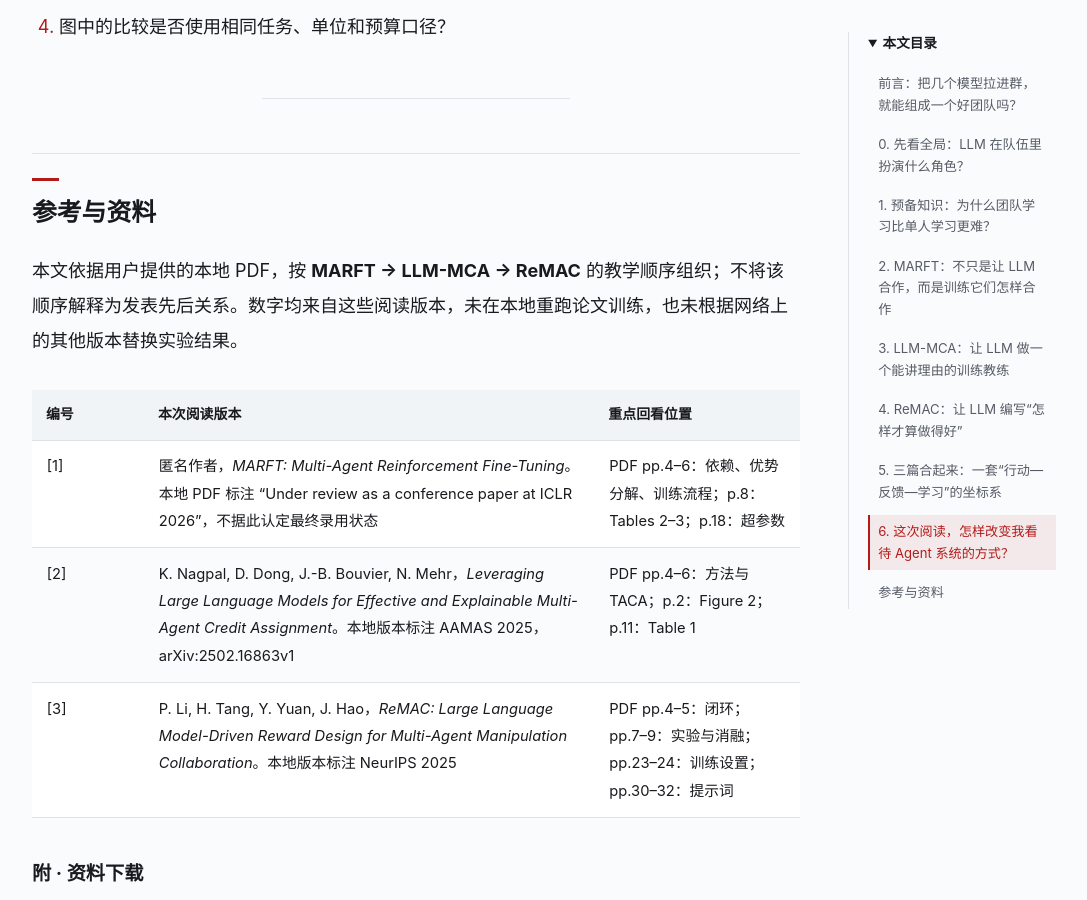
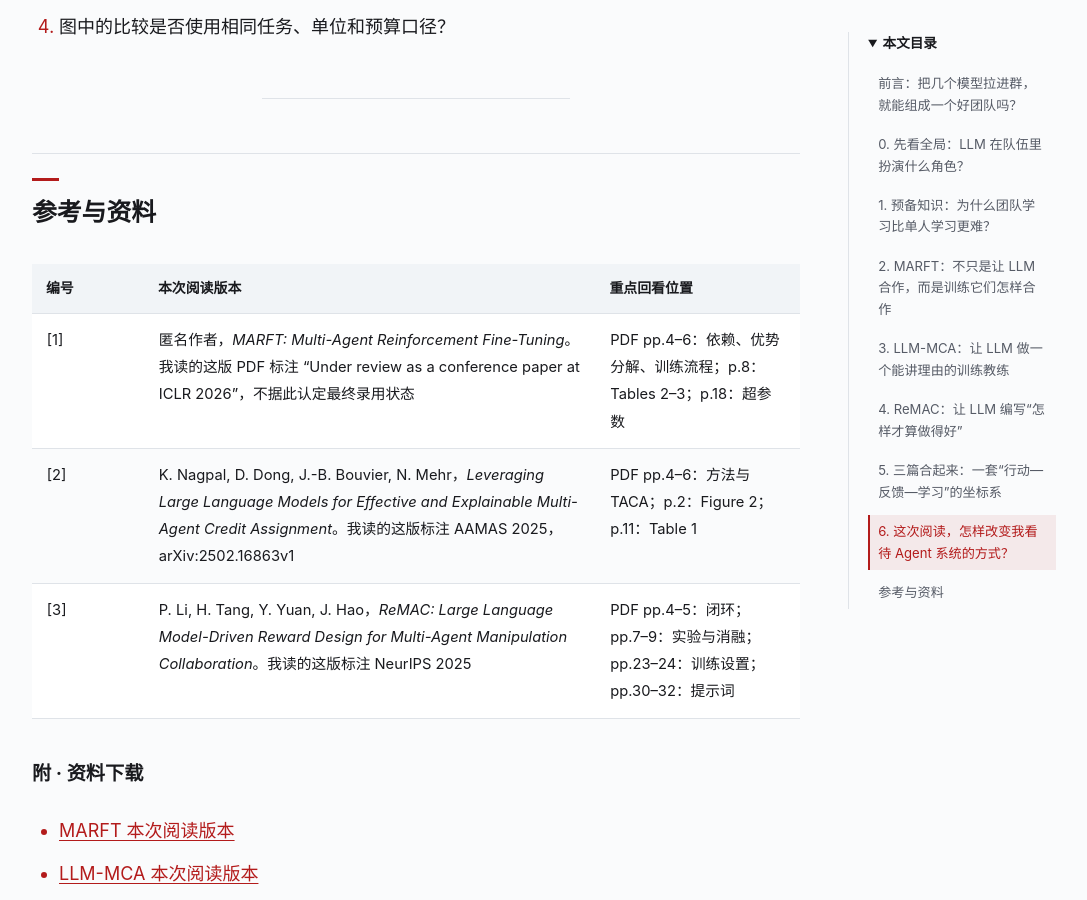
Before and after one commit to Redmoon-2333/Redmoon-2333.github.io, a Jekyll site: the page built from _posts/2026-09-18-multi-agent-learning-marft-mca-remac.md, in a window 1280 px wide and 900 px high, scrolled down 23002 px. Shown: the whole window, without its empty margins (52-1139 px from the left). Built offline with Jekyll 4.4.1, drawn with Linux system fonts in a browser that asks for light colours; some of the changed text lies outside the part shown.

Commit message:
fix(blog): 清理线上文章的第三人称表述，统一为第一人称
- 多智能体篇：删除「参考与资料」下的出处声明段落；图 5 说明与参考文献表的
  「本地复现实验」「本地 PDF/版本标注」改为第一人称
- Day7 篇：「你的原文写」「初稿标注」改为第一人称；正文中裸露的本地截图
  文件名（image-2026…）移除，改写为论文图号
- Day6 篇：正文中出现的 vault 路径改为「matplotlib 脚本生成」
- 附件 Day7.md 快照同步修正（该文件被 Jekyll 渲染为公开页面，此前线上可见）
- 配图 day9 SVG 页脚、day11 make_figures.py 的本地路径改为与脚本同级，
  对外可复跑且原作者用法不变

```diff
--- a/_posts/2026-09-18-multi-agent-learning-marft-mca-remac.md
+++ b/_posts/2026-09-18-multi-agent-learning-marft-mca-remac.md
@@ -335,7 +335,7 @@
 
 ![MARFT 的 MATH500 正确率与 LLM-MCA 的 RWARE 团队回报，按各自论文表格独立重绘](/assets/img/day12/day12-reported-results.png)
 
-> **图 5 · 相似的柱状图，不同的科学问题。** 左图依据 [1] Table 2，衡量数学题正确率，误差线为原文报告的标准误；右图依据 [2] Table 1 的 RWARE Average 行，衡量平均团队回报，误差线沿用原表所报 95% 置信区间。两图不共用单位，不能比较左右柱子的高低。它们分别说明“在此工作流上训练有收益”和“在此环境中个体反馈能改善策略表现”。这不是本地复现实验。
+> **图 5 · 相似的柱状图，不同的科学问题。** 左图依据 [1] Table 2，衡量数学题正确率，误差线为原文报告的标准误；右图依据 [2] Table 1 的 RWARE Average 行，衡量平均团队回报，误差线沿用原表所报 95% 置信区间。两图不共用单位，不能比较左右柱子的高低。它们分别说明“在此工作流上训练有收益”和“在此环境中个体反馈能改善策略表现”。这不是我的复现实验，两张图都是按论文原表重绘的。
 
 这篇论文最值得带走的是一条可操作的思路：
 
@@ -396,7 +396,7 @@
 
 但也容易看到一个隐患：如果“接近物体”的奖励过强，策略可能一直停在物体旁边，而不愿冒险抓起它。
 
-所以本文方法不是让 LLM 一次写完就结束，而是**看训练反馈，继续调整奖励结构、权重和计算方式**。
+所以 ReMAC 的方法不是让 LLM 一次写完就结束，而是**看训练反馈，继续调整奖励结构、权重和计算方式**。
 
 ### 4.4 两层循环：里面学动作，外面改奖励
 
@@ -436,7 +436,7 @@
 
 例如，成功率一直不变，但接近奖励已经很高，接下来需要看的就不是“再增加接近奖励”，而可能是抓取、转移、配合条件是否缺失。
 
-这是本文对方法的直观解释，不是额外运行得到的观察。对应的反思提示和规则见 [3] PDF pp.30–32。
+这是 ReMAC 论文对方法的直观解释，不是我自己额外运行得到的观察。对应的反思提示和规则见 [3] PDF pp.30–32。
 
 ### 4.7 实验结论：任务结构决定奖励设计的效果
 
@@ -521,13 +521,11 @@
 
 ## 参考与资料
 
-本文依据用户提供的本地 PDF，按 **MARFT → LLM-MCA → ReMAC** 的教学顺序组织；不将该顺序解释为发表先后关系。数字均来自这些阅读版本，未在本地重跑论文训练，也未根据网络上的其他版本替换实验结果。
-
 | 编号 | 本次阅读版本 | 重点回看位置 |
 | --- | --- | --- |
-| [1] | 匿名作者，*MARFT: Multi-Agent Reinforcement Fine-Tuning*。本地 PDF 标注 “Under review as a conference paper at ICLR 2026”，不据此认定最终录用状态 | PDF pp.4–6：依赖、优势分解、训练流程；p.8：Tables 2–3；p.18：超参数 |
-| [2] | K. Nagpal, D. Dong, J.-B. Bouvier, N. Mehr，*Leveraging Large Language Models for Effective and Explainable Multi-Agent Credit Assignment*。本地版本标注 AAMAS 2025，arXiv:2502.16863v1 | PDF pp.4–6：方法与 TACA；p.2：Figure 2；p.11：Table 1 |
-| [3] | P. Li, H. Tang, Y. Yuan, J. Hao，*ReMAC: Large Language Model-Driven Reward Design for Multi-Agent Manipulation Collaboration*。本地版本标注 NeurIPS 2025 | PDF pp.4–5：闭环；pp.7–9：实验与消融；pp.23–24：训练设置；pp.30–32：提示词 |
+| [1] | 匿名作者，*MARFT: Multi-Agent Reinforcement Fine-Tuning*。我读的这版 PDF 标注 “Under review as a conference paper at ICLR 2026”，不据此认定最终录用状态 | PDF pp.4–6：依赖、优势分解、训练流程；p.8：Tables 2–3；p.18：超参数 |
+| [2] | K. Nagpal, D. Dong, J.-B. Bouvier, N. Mehr，*Leveraging Large Language Models for Effective and Explainable Multi-Agent Credit Assignment*。我读的这版标注 AAMAS 2025，arXiv:2502.16863v1 | PDF pp.4–6：方法与 TACA；p.2：Figure 2；p.11：Table 1 |
+| [3] | P. Li, H. Tang, Y. Yuan, J. Hao，*ReMAC: Large Language Model-Driven Reward Design for Multi-Agent Manipulation Collaboration*。我读的这版标注 NeurIPS 2025 | PDF pp.4–5：闭环；pp.7–9：实验与消融；pp.23–24：训练设置；pp.30–32：提示词 |
 
 ### 附 · 资料下载
 
```
Also changed, not shown: _posts/2026-08-31-gpt1-to-gpt3-evolution.md (+6 -6 lines), _posts/2026-08-31-langgraph-cp3-error-replay-fork.md (+1 -1 lines), assets/attach/day7/Day7.md (+6 -6 lines), assets/img/day9-forward-backward.svg, 1 other file.
